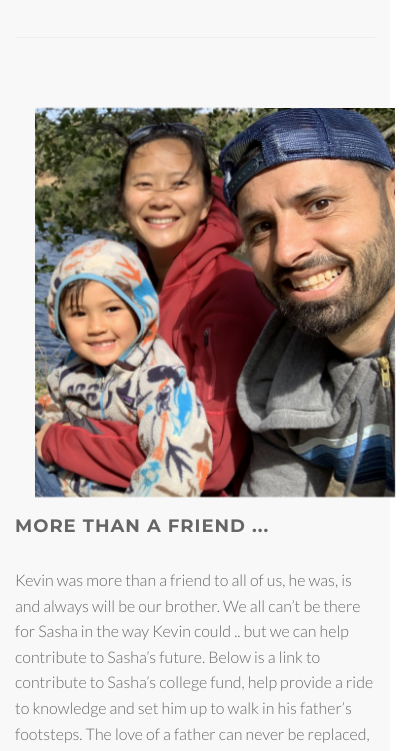
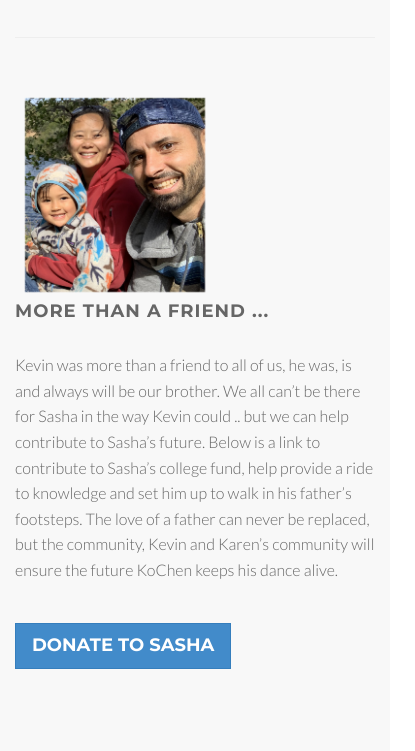
Before and after one commit to urbaitel/kevin-sasha, a plain HTML site: page index.html in a window 390 px wide. Shown: the part 830-1581 px from the top of the page, 415 px wide, since content can reach past the window. Drawn offline with Linux system fonts and the light colour scheme.

Commit message:
fix mobile

```diff
--- a/css/style.css
+++ b/css/style.css
@@ -370,6 +370,11 @@ hr {
   .intro .slogan h2 {
     font-size: 48px;
   }
+
+  .family {
+    width: 200px;
+    padding: 10px;
+  }
 }
 
 @media (max-width: 600px) {
@@ -378,6 +383,10 @@ hr {
   }
   .intro .slogan h2 {
     font-size: 36px;
+  }
+  .family {
+    width: 200px;
+    padding: 10px;
   }
 }
 
```
